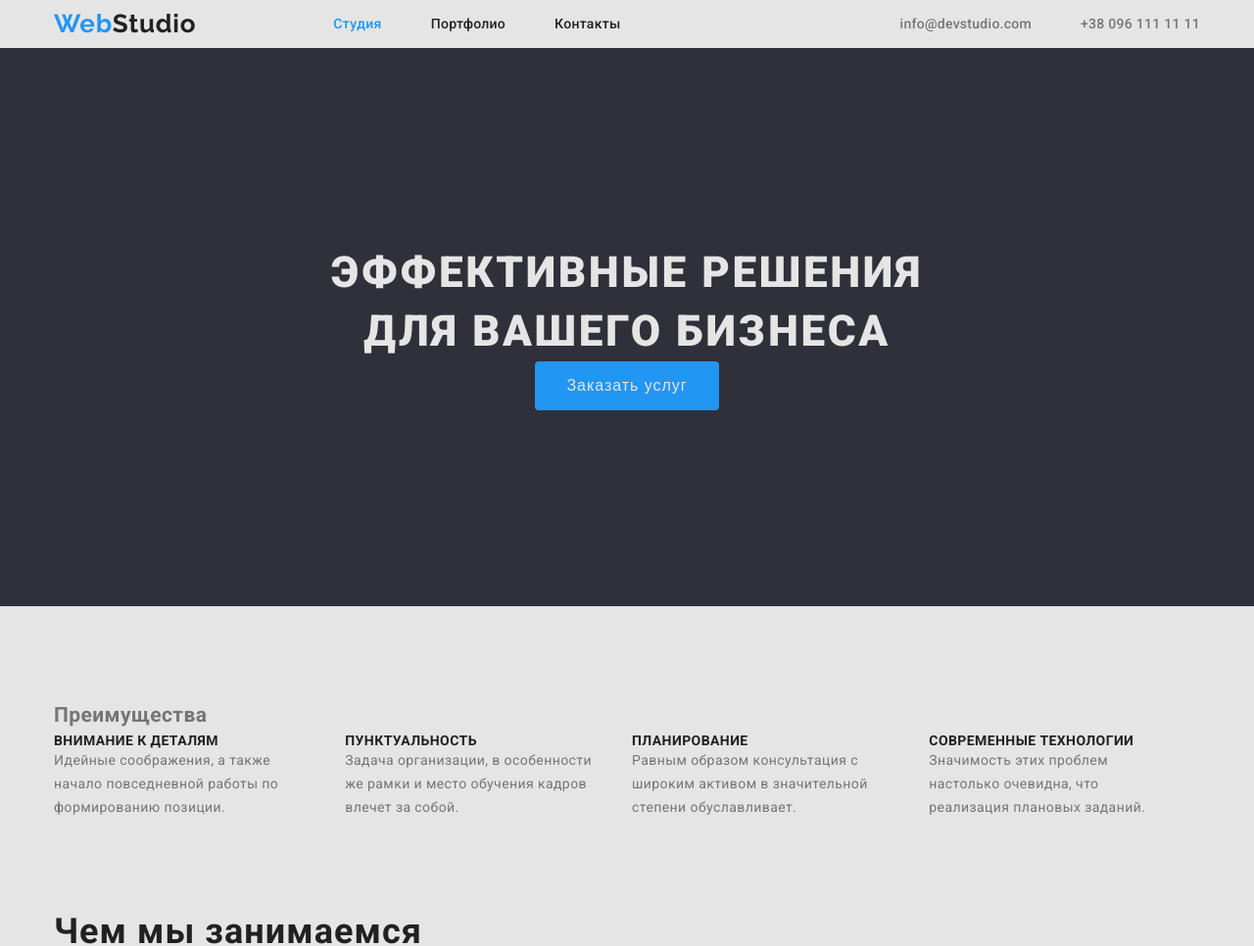
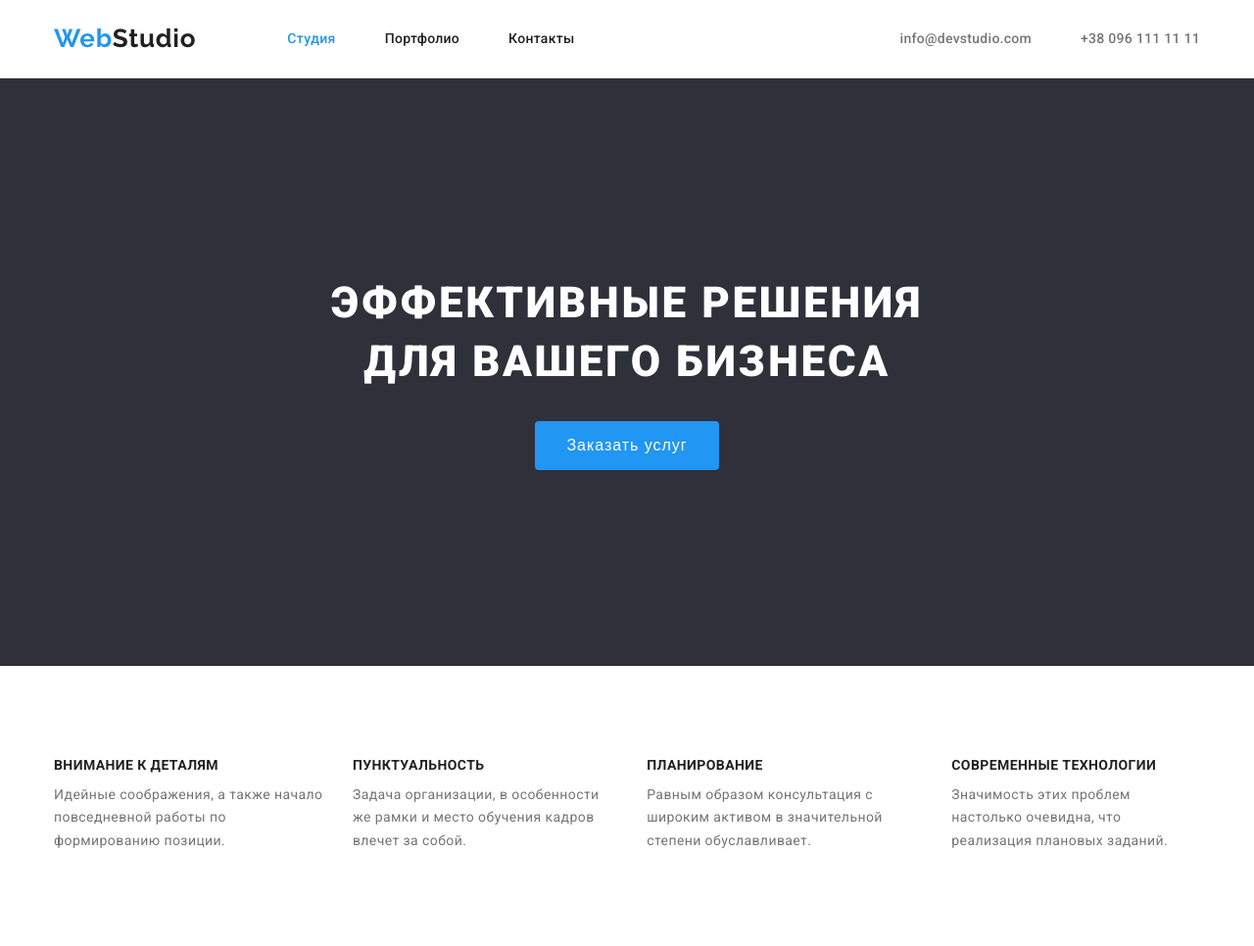
Before and after one commit to Tymivv/goit-markup-hw-03, a plain HTML site: page index.html in a window 1280 px wide. Shown: the top 966 px of the page at 98% size. Drawn offline with Linux system fonts and the light colour scheme.

Commit message:
виправив відстані

```diff
--- a/css/styles.css
+++ b/css/styles.css
@@ -13,7 +13,7 @@ html {
   --primary-text-color: #757575;
   --title-text-color: #212121;
   --accent-color: #2F303A;
-  --primary-white-color: #E5E5E5;
+  --primary-white-color: #ffffff;
   --text-line: #2196F3;
   --white-color: #ffffff;
   --background-color-button: #F5F4FA;
@@ -35,7 +35,8 @@ a{
 
 }
 
-ul {
+ul,
+li {
   padding: 0;
   margin: 0;
   list-style: none;
@@ -54,9 +55,11 @@ body {
 }
 
 .header-container{
+  height: 80px;
   display: flex;
   align-items: center;
   justify-content: space-between;
+
 }
 
 .container {
@@ -66,18 +69,18 @@ body {
   margin-left: auto;
   margin-right: auto;
   box-sizing: border-box;
-  /* border: 1px solid red; */
+  /* border: 1px solid red;
   display: flex;
   justify-content: space-between;
-  align-items: center;
+  align-items: center;  */
 
 }
 
+.site-nav > .list:first-child{
+margin-left: 0;
+}
 
 .list {
-  padding: 0;
-  margin: 0;
-  list-style: none;
    margin-left: 50px;
 
 
@@ -94,6 +97,10 @@ body {
   display: flex;
   /* margin-left: 70px; */
 }
+
+.logo-site{
+margin-right: 93px;
+}
 .logo {
   text-decoration: none;
   color: var(--text-line);
@@ -104,7 +111,7 @@ body {
   line-height: 1.9;
   letter-spacing: 0.03em;
 
-  margin-right: 90px;
+
 }
 .logo-header {
   color: var(--title-text-color);
@@ -127,7 +134,8 @@ list-style: none;
 .page-header{
 
   border-bottom: 1px;
-}
+  }
+
 .footer-address-list{
  display: block;
 
@@ -193,9 +201,10 @@ letter-spacing: 0.06em;
 text-transform: uppercase;
 
 margin-top: 0;
-margin-bottom: 30px;
+
 max-width: 650px;
 margin: 0 auto;
+margin-bottom: 30px;
 }
 
 
@@ -225,27 +234,36 @@ background-color: #188CE8;
 
 /* Преимущества */
 
-.Advantages{
+.title-none{
+  display: none;
+}
+.advantages{
  margin-top: 94px;
  margin-bottom: 94px;
 }
 
-.Advantages-list{
+.advantages-list{
  display: flex;
 
 }
-.Advantages-title {
+.advantages-title {
   color: var(--title-text-color);
   text-transform: uppercase;
   line-height: 1.14;
   font-size: 14px;
   letter-spacing: 0.03em;
+  margin-bottom: 10px;
 }
 
-.Advantages-box{
-  margin-right: 30px;
+.advantages-box{
+  margin-left: 30px;
 }
-.Advantages-text {
+
+
+.advantages-box:first-child{
+margin-left: 0;
+}
+.advantages-text {
     color: var(--primary-text-color);
      /* flex-wrap: wrap; */
 }
@@ -266,6 +284,7 @@ font-size: 36px;
 line-height: 1.16;
 text-align: center;
 letter-spacing: 0.03em;
+margin-bottom: 50px;
 }
 
 .work-box{
@@ -273,15 +292,23 @@ letter-spacing: 0.03em;
 }
 /* Наша команда */
 
+.team{
+  padding: 94px;
+  background-color: var(--background-color-button);
+}
 .team-list{
 display: flex;
 }
 
 .team-icon{
-  margin-right: 30px;
-  margin-bottom: 90px;
+  margin-left: 30px;
+  box-shadow: 0px 1px 3px rgba(0, 0, 0, 0.12), 0px 1px 1px rgba(0, 0, 0, 0.14), 0px 2px 1px rgba(0, 0, 0, 0.2);
+border-radius: 0px 0px 4px 4px;
+
 }
-
+.team-icon:first-child{
+  margin-left: 0px
+}
 .team-text{
 font-size: 16px;
 line-height: 1.18;
@@ -293,7 +320,7 @@ text-align: center;
 line-height: 1.16;
 text-align: center;
 color: var(--title-text-color) ;
-margin-bottom: 94px;
+margin-bottom: 50px;
 }
 .team-title{
 color: var(--title-text-color);
@@ -308,6 +335,7 @@ text-align: center;
 /* Футер */
 .footer{
   background: #2F303A;
+  padding: 60px 0;
 
 
 }
@@ -371,13 +399,17 @@ letter-spacing: 0.03em;
 padding: 10px 32px;
 border: none;
 border-radius: 4px;
+font-family: inherit;
 
 }
 
 /* роботи в портфоліо */
 .project{
-  margin-top: 34px;
+  margin-bottom: 94px;
 }
+
+
+
 .project-title {
 color: var(--title-text-color);
 
@@ -386,12 +418,21 @@ line-height: 2;
 letter-spacing: 0.06em;
 }
 
+.project-list-ul{
+display: flex;
+justify-content: center;
+}
 .project-list-nav{
 display: flex;
- margin-right: 8px;
-justify-content: center;
+
+ margin-left: 8px;
+
+margin-top: 34px;
 }
 
+.project-list-nav:first-child{
+ margin-left: 0px;
+}
 .project-button{
 list-style: none;
 align-items: center;
@@ -404,10 +445,6 @@ line-height: 1.87;
 }
 
 .project-list{
-    padding: 0;
-  margin: 0;
-  list-style: none;
-
   display: flex;
   flex-wrap: wrap;
   margin-left: calc(-1 * 30px);
--- a/index.html
+++ b/index.html
@@ -14,15 +14,15 @@
 <body>
     <!-- Шапка сайта -->
     <header class="page-header">
-        <div class="container">
-
+        <div class="container header-container">
             <nav class="main-nav">
-
+                <div class="logo-site">
                     <a href="./index.html" class="logo">Web<span class="logo-header">Studio</span></a>
+                </div>
                 <ul class="site-nav">
-                    <li><a href="./index.html" class="portfolio-link list">Студия</a></li>
-                    <li><a href="./portfolio.html" class="link list">Портфолио</a></li>
-                    <li><a href="" class="link list">Контакты</a></li>
+                    <li class="list"><a href="./index.html" class="portfolio-link">Студия</a></li>
+                    <li class="list"><a href="./portfolio.html" class="link">Портфолио</a></li>
+                    <li class="list"><a href="" class="link">Контакты</a></li>
                 </ul>
             </nav>
             <ul class="address-list">
@@ -34,36 +34,39 @@
     <main>
         <!-- Герой -->
         <section class="hero">
+            <div class="container">
             <h1 class="hero-title">Эффективные решения для вашего бизнеса</h1>
             <button class="button" type="button">Заказать услуг</button>
+            </div>
+
         </section>
         <!-- Преимущества -->
-        <section class="Advantages">
+        <section class="advantages">
                 <div class="container">
                     <div class="footer-container">
-                        <h2>Преимущества</h2>
-                        <ul class="Advantages-list">
-                            <li class="Advantages-box">
-                                <h3 class="Advantages-title">Внимание к деталям</h3>
-                                <p class="Advantages-text">
+                        <h2 class="title-none">Преимущества</h2>
+                        <ul class="advantages-list">
+                            <li class="advantages-box">
+                                <h3 class="advantages-title">Внимание к деталям</h3>
+                                <p class="advantages-text">
                                     Идейные соображения, а также начало повседневной работы по формированию позиции.
                                 </p>
                             </li>
-                            <li class="Advantages-box">
-                                <h3 class="Advantages-title">Пунктуальность</h3>
-                                <p class="Advantages-text">
+                            <li class="advantages-box">
+                                <h3 class="advantages-title">Пунктуальность</h3>
+                                <p class="advantages-text">
                                     Задача организации, в особенности же рамки и место обучения кадров влечет за собой.
                                 </p>
                             </li>
-                            <li class="Advantages-box">
-                                <h3 class="Advantages-title">Планирование</h3>
-                                <p class="Advantages-text">
+                            <li class="advantages-box">
+                                <h3 class="advantages-title">Планирование</h3>
+                                <p class="advantages-text">
                                     Равным образом консультация с широким активом в значительной степени обуславливает.
                                 </p>
                             </li>
-                            <li class="Advantages-box">
-                                <h3 class="Advantages-title">Современные технологии</h3>
-                                <p class="Advantages-text">
+                            <li class="advantages-box">
+                                <h3 class="advantages-title">Современные технологии</h3>
+                                <p class="advantages-text">
                                     Значимость этих проблем настолько очевидна, что реализация плановых заданий.
                                 </p>
                             </li>
```
Also changed, not shown: portfolio.html (+11 -11 lines). Lines whose indentation alone changed are shown as unchanged.
